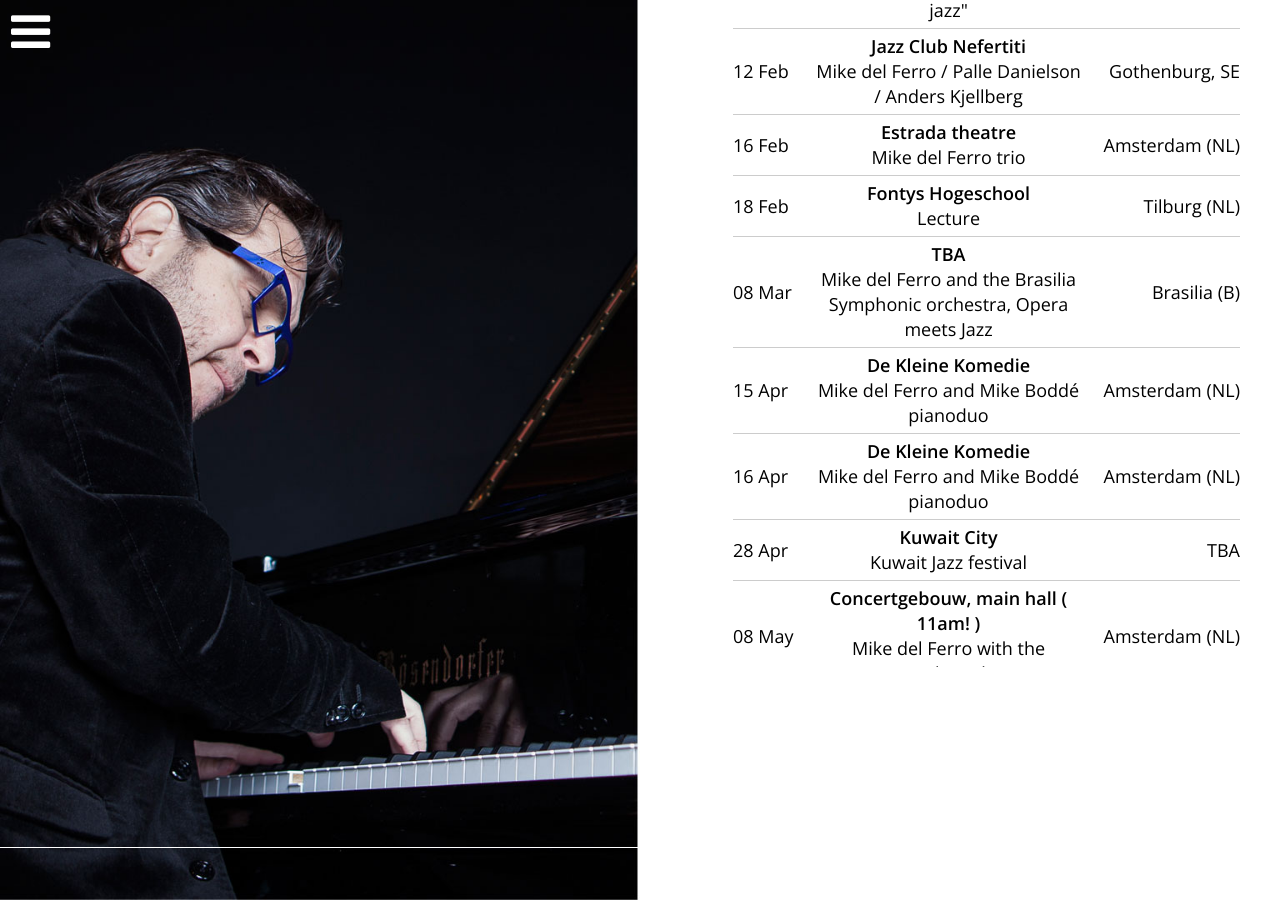
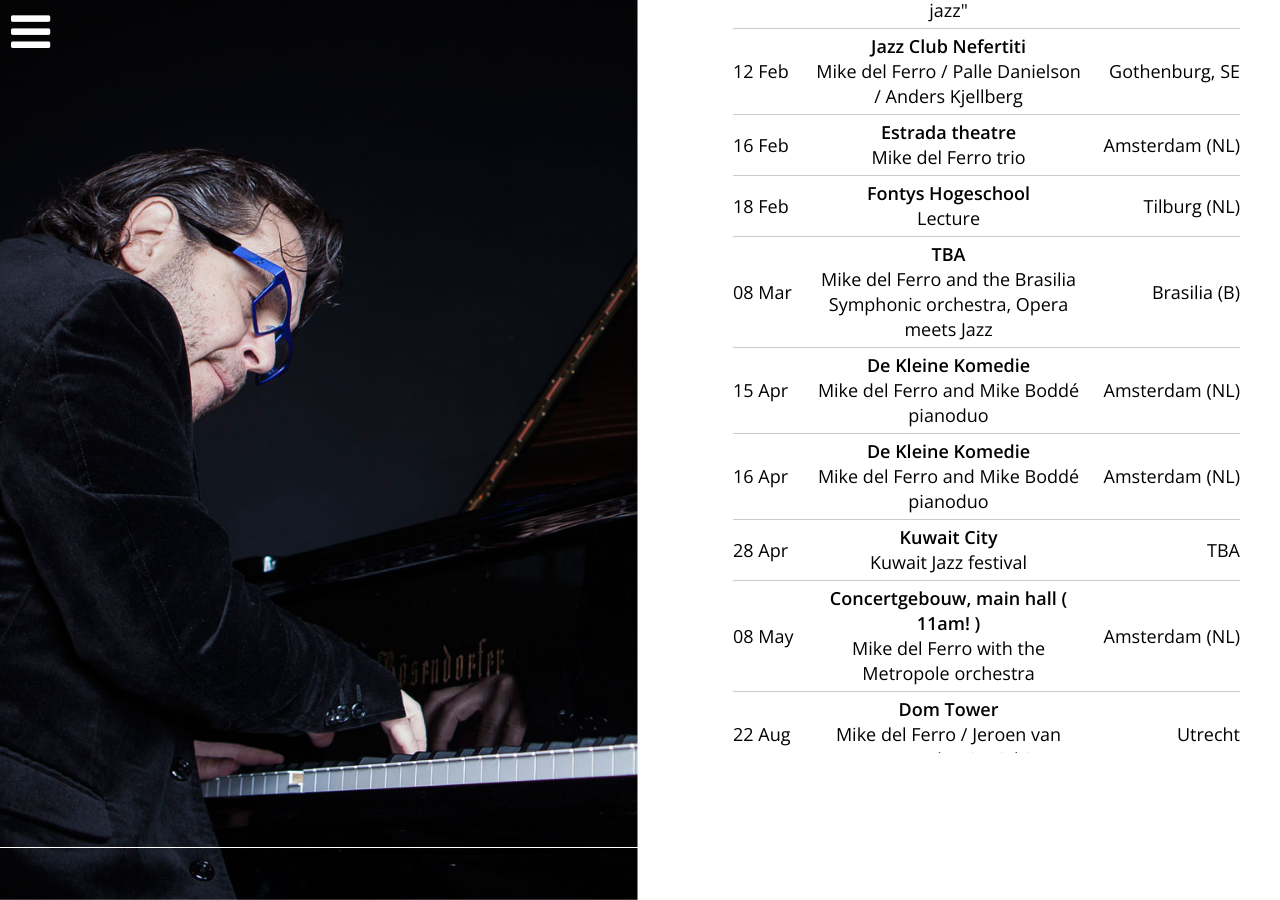
Before and after one commit to mikedelferro/website, a Jekyll site: the page built from agenda.html, in a window 1280 px wide and 900 px high, scrolled down 609 px. Built offline with Jekyll 4.4.1, drawn with Linux system fonts in a browser that asks for light colours; nearby versions of some CDN libraries.

Commit message:
Updated '/_config.yml' via CloudCannon

```diff
--- a/_config.yml
+++ b/_config.yml
@@ -64,3 +64,8 @@ gigs:
     location: Amsterdam (NL)
     venue: 'Concertgebouw, main hall ( 11am! )'
     url: www.concertgebouw.nl
+  - title: Mike del Ferro / Jeroen van Veen/ Malgosia Fiebig
+    date: 2016-08-22T20:00:00.000Z
+    location: Utrecht
+    venue: Dom Tower
+    url: ''
```
